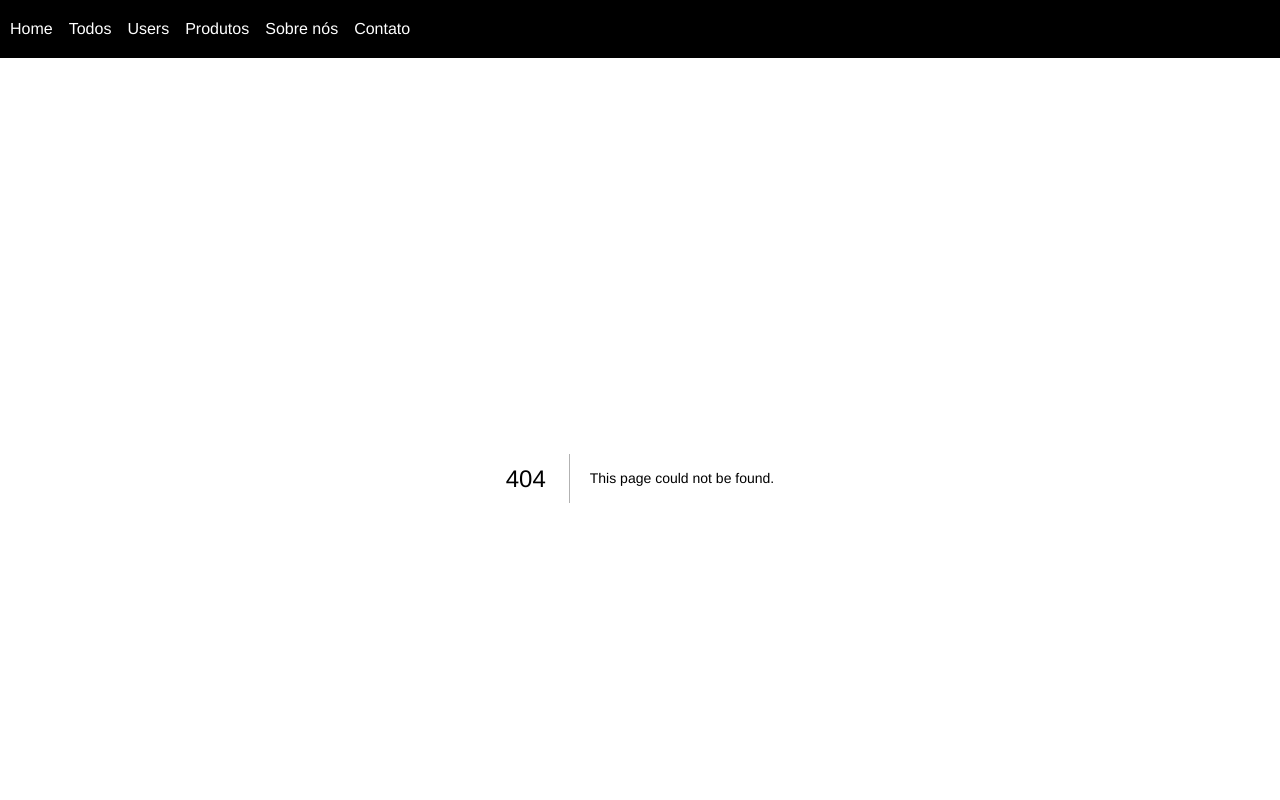
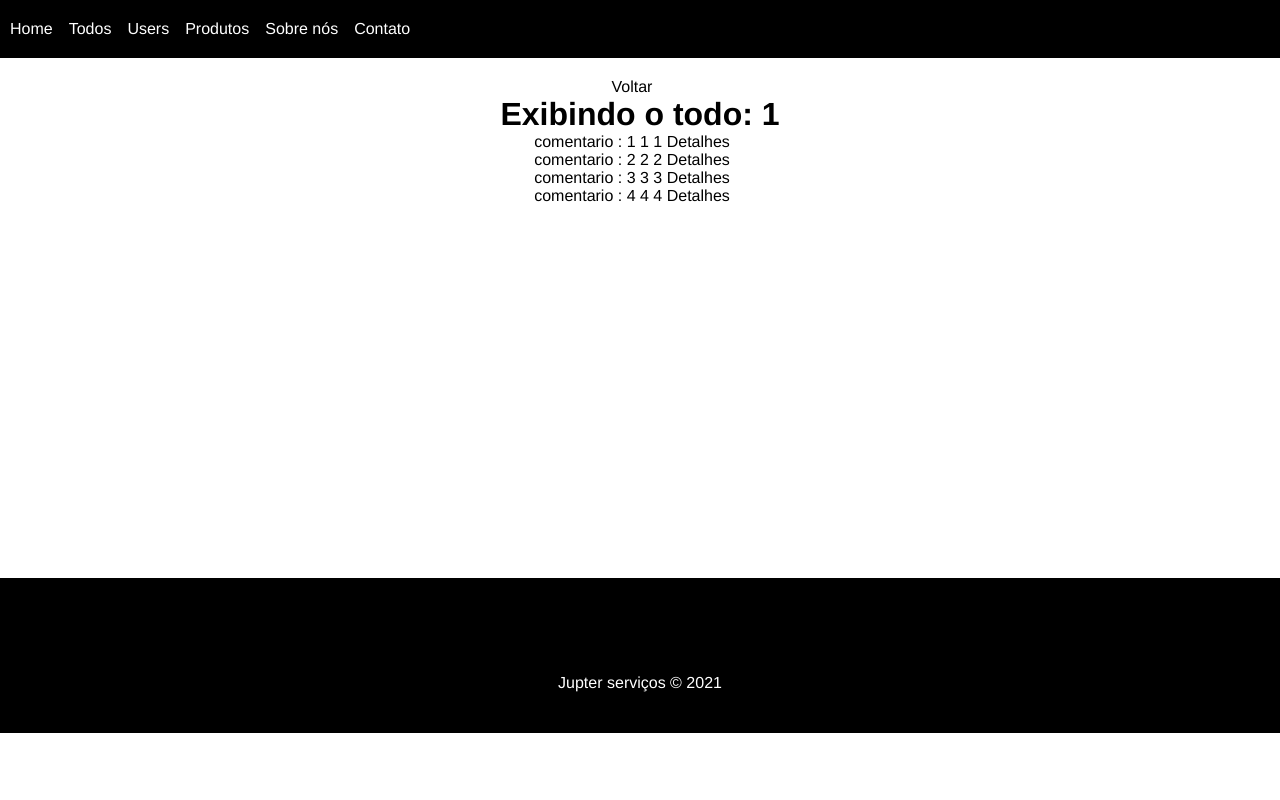
Before and after one commit to jadelcruz1/Treino-Next.js, a Next.js app: page /todos/1 in a window 1280 px wide. Before the commit this address had no page. Shown: the top 800 px of the page. Built offline with nearby package versions, Linux system fonts and the light colour scheme.

Commit message:
Rotas dinamicas parte 1 sem consumir a Api

```diff
--- /dev/null
+++ b/pages/todos/[todoId].js
@@ -0,0 +1,53 @@
+/* Arquivo para criar paginas e rotas dinâmicas.
+   excelente opção para quando não sabemos quantas páginas teremos que criar.
+   lembrar sempre de colocar no nome do arquivo de [...Id].js.
+   Sempre terá de ter [] com Id junto com o o nome do arquivo.
+   exemplo: [todoId].js
+
+
+ <p>comentario : la la la  <Link href={``}><a> Detalhes </a></Link></p>
+        feito para criar rotas dinâmicas a partid de rotas dinâmicas.
+
+
+*/
+
+
+import Link from 'next/link'
+
+import { useRouter } from 'next/router'
+
+export default function Todo () {
+
+    const router = useRouter()
+
+    const todoId = router.query.todoId // esse todoId será o número que esta no final da url
+
+    return (
+        <>
+            <Link href="/">
+                <a> Voltar </a>
+            </Link>
+
+            <h1> Exibindo o todo: {todoId} </h1>
+
+            <p>comentario : 1 1 1  <Link href={`/todos/${todoId}/comments/1`}>
+                <a> Detalhes </a></Link></p>
+
+
+                <p>comentario : 2 2 2  <Link href={`/todos/${todoId}/comments/2`}>
+                <a> Detalhes </a></Link></p>
+
+                <p>comentario : 3 3 3  <Link href={`/todos/${todoId}/comments/3`}>
+                <a> Detalhes </a></Link></p>
+
+                <p>comentario : 4 4 4 <Link href={`/todos/${todoId}/comments/4`}>
+                <a> Detalhes </a></Link></p>
+
+
+
+
+
+        </>
+
+    )
+}
--- a/pages/todos.js
+++ b/pages/todos/index.js
@@ -7,7 +7,7 @@ Api usada foi do site https://jsonplaceholder.typicode.com/todos
 
 
 
-import styles from '../styles/Todos.module.css'
+import styles from '../../styles/Todos.module.css'
 
 
 
--- a/pages/users.js
+++ b/pages/users.js
@@ -46,7 +46,7 @@ export default function Users ({ users, address }) {
                    <p>
 
                    {address.map((address) => (
-                        <li>{address}</li>
+                        <>{address.street}</>
                     ))}
                    </p>
 
```
Also changed, not shown: pages/todos/[todoId]/comments/[commentId].js (added, +39 -0 lines).
